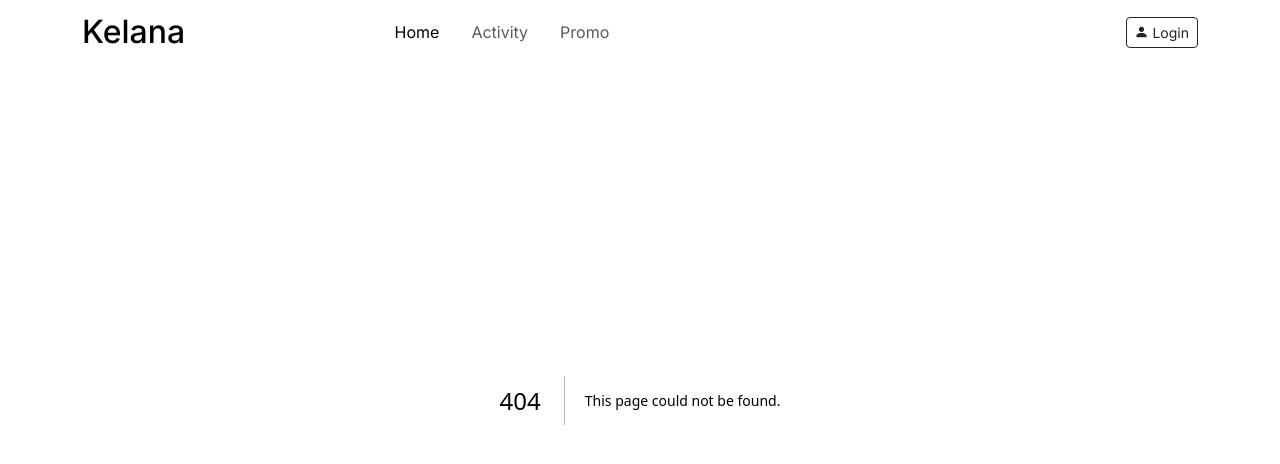
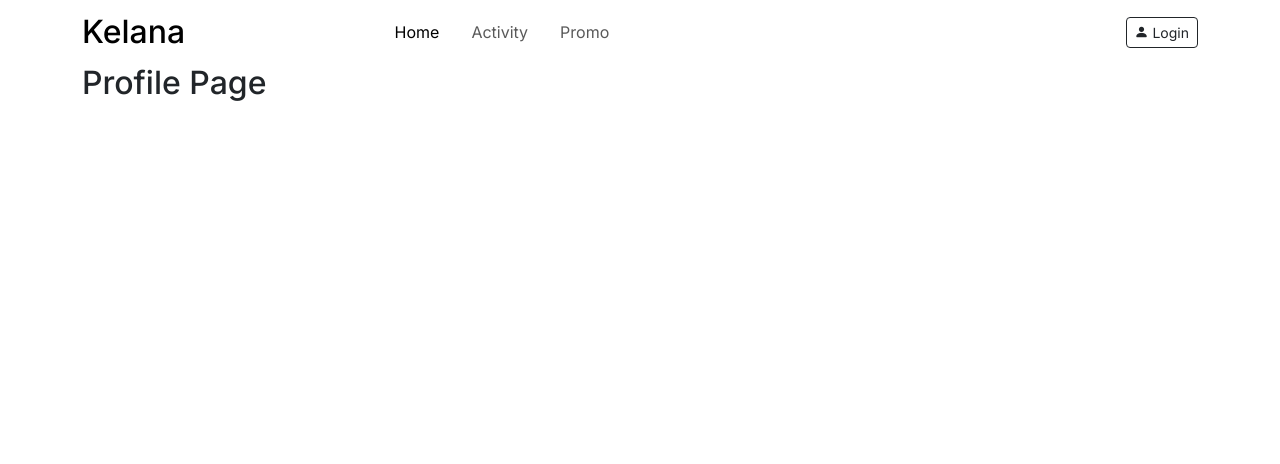
Before and after one commit to danimisme/incomplete-kelana, a Next.js app: page /profile in a window 1280 px wide. Before the commit this address had no page. Shown: the top 464 px of the page. Built offline with nearby package versions, Linux system fonts and the light colour scheme.

Commit message:
create user Profile Page

```diff
--- /dev/null
+++ b/src/app/profile/page.js
@@ -0,0 +1,10 @@
+export default function ProfilePage() {
+  return (
+    <div className="mt-5 container-lg">
+      <div className="row py-3">
+        <h2>Profile Page</h2>
+        <div className="col-lg-6"> </div>
+      </div>
+    </div>
+  );
+}
```
